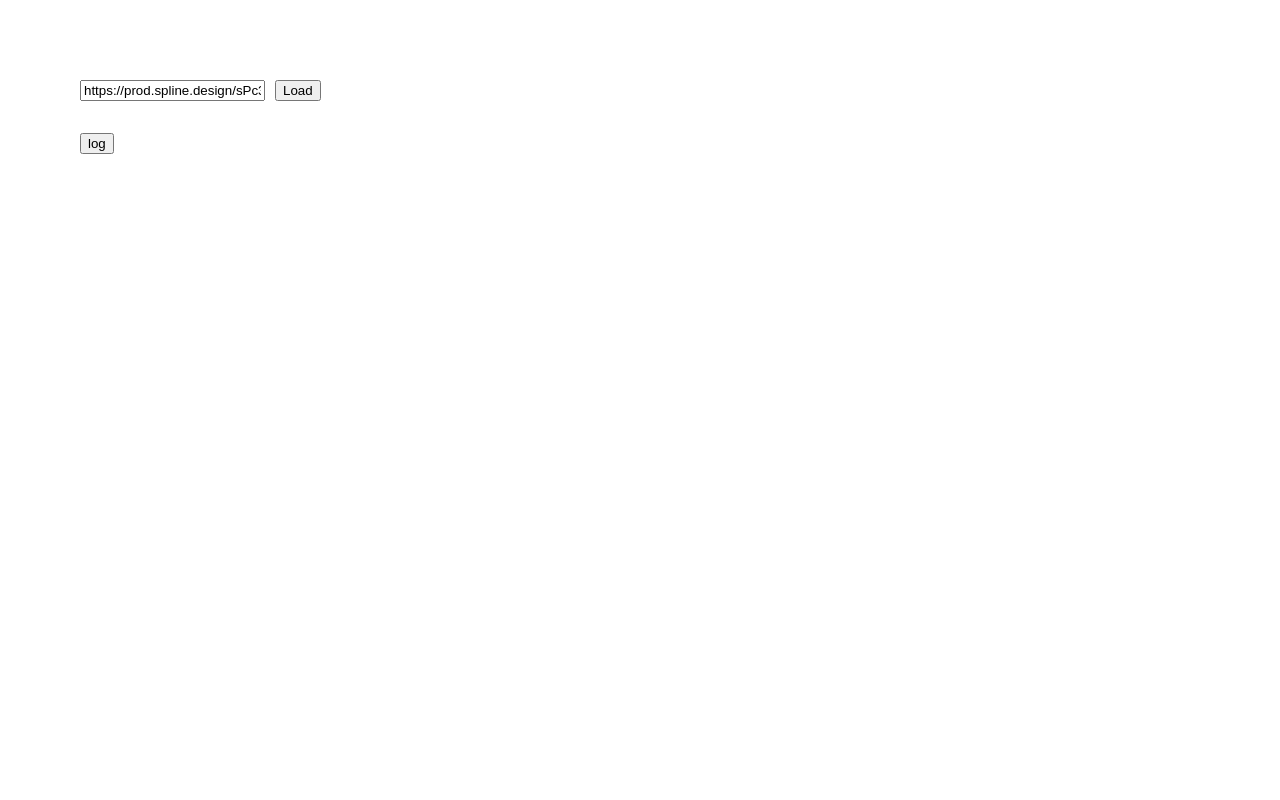
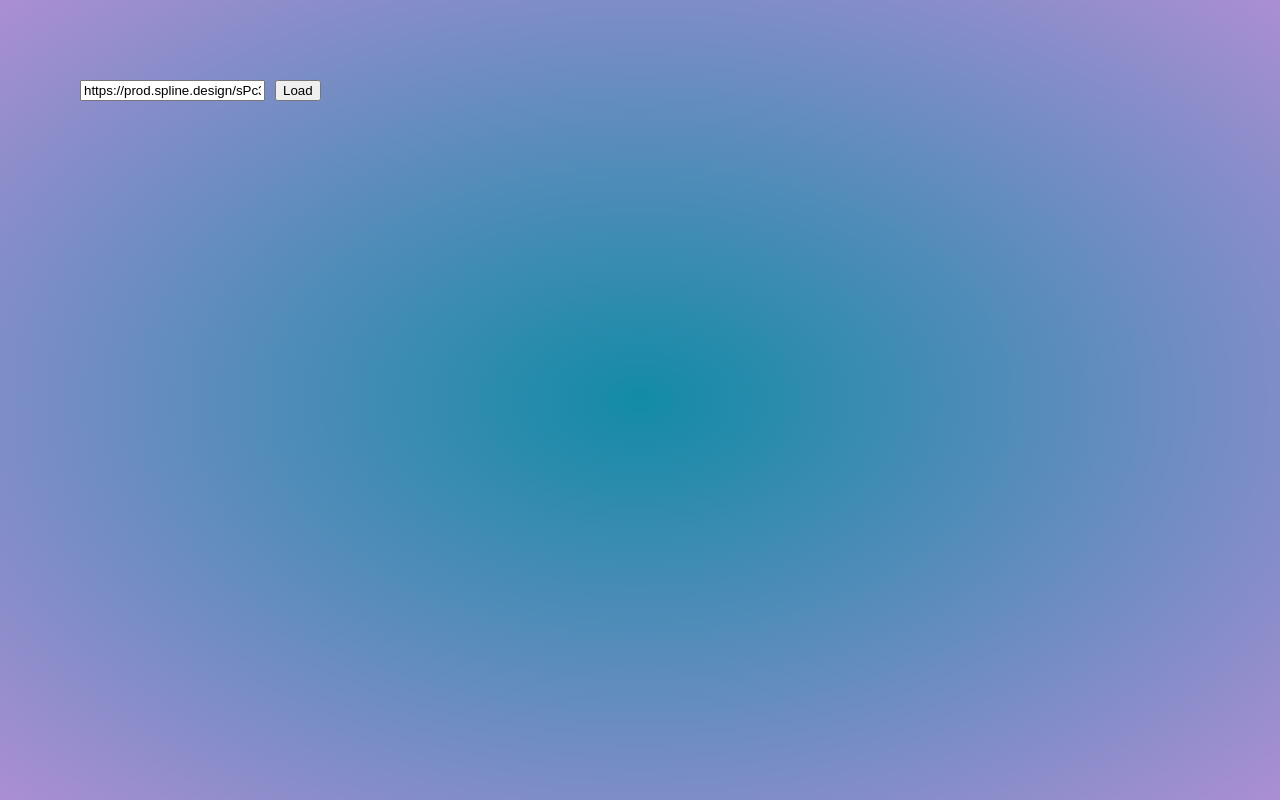
Before and after one commit to arizamani/spline-room, a website: page index.html in a window 1280 px wide. Drawn offline with nearby package versions, Linux system fonts and the light colour scheme.

Commit message:
Add pre loader screen

```diff
--- a/index.html
+++ b/index.html
@@ -4,6 +4,7 @@
     <meta charset="UTF-8" />
     <meta name="viewport" content="width=device-width, initial-scale=1.0" />
     <link rel="stylesheet" href="./src/styles.css" />
+
   </head>
   <body>
     <!-- <canvas id="canvas3d"></canvas> -->
@@ -16,11 +17,12 @@
         <p id="change-text-container-notification" class="notification"></p>
         <div id="change-text-container-notification-bar" class="waiting-animation-bar hide"></div>
       </div>
-      <div class="row">
+      <!-- <div class="row">
         <button id="log">log</button>
-      </div>
+      </div> -->
     </div>
     <div id="gui-container"></div>
+    <div id="pre-loader"></div>
 
     <!-- Import maps polyfill -->
     <!-- Remove this when import maps will be widely supported -->
@@ -50,7 +52,7 @@
         let changeTextInput = document.getElementById("change-text-input");
         let changeTextNotification = document.getElementById("change-text-container-notification");
         let changeTextNotificationBar = document.getElementById("change-text-container-notification-bar");
-        let logCTA = document.getElementById("log");
+        // let logCTA = document.getElementById("log");
 
         changeTextCTA.addEventListener("click",loadSplineModels);
 
@@ -98,9 +100,13 @@
                 // let objects = app.getAllObjects();
                 gui = new Custom_GUI(app);
                 gui.init(app);
-                logCTA.addEventListener("click",function(){
-                  console.log(app);
-                });
+                setTimeout(function(){
+                  document.getElementById("pre-loader").style.display ="none";
+                }, 1500);
+
+                // logCTA.addEventListener("click",function(){
+                //   console.log(app);
+                // });
             }).catch(e => {
               waitingPresentaionEnd(changeTextNotificationBar,waiting);
               toggleTruthy(changeTextNotification,"false-condition","true-condition","waiting-condition");
@@ -148,6 +154,7 @@
 
 
 
+
     </script>
   </body>
 </html>
--- a/src/styles.css
+++ b/src/styles.css
@@ -82,3 +82,12 @@ canvas {
 .lil-gui.root > .children .title{
   color: chartreuse;
 }
+
+#pre-loader{
+  position: fixed;
+  top: 0;
+  left: 0;
+  width: 100vw;
+  height: 100vh;
+  background: radial-gradient(#138ba6, #ab8ed4);
+}
```
